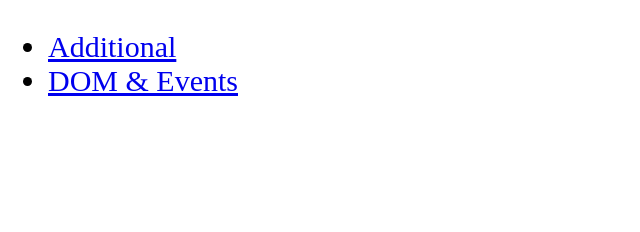
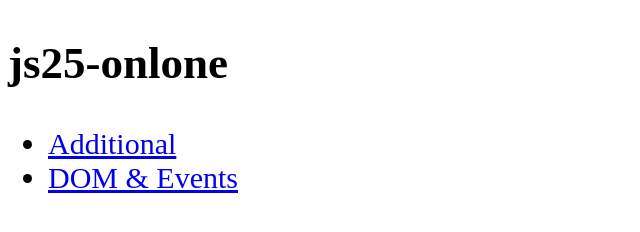
Before and after one commit to AleksaHrevtsova/js25_online, a plain HTML site: page index.html in a window 1280 px wide. Shown: the whole page, without its empty margins (0-640 px from the left). Drawn offline with Linux system fonts and the light colour scheme.

Commit message:
h1 added

```diff
--- a/index.html
+++ b/index.html
@@ -10,6 +10,7 @@
 
   <header>
     <nav>
+      <h1>js25-onlone</h1>
       <ul>
         <li><a href="./addit/addit.html">Additional</a></li>
         <li><a href="./mod-7/dom.html">DOM & Events</a></li>
```
Also changed, not shown: 1 other file.
